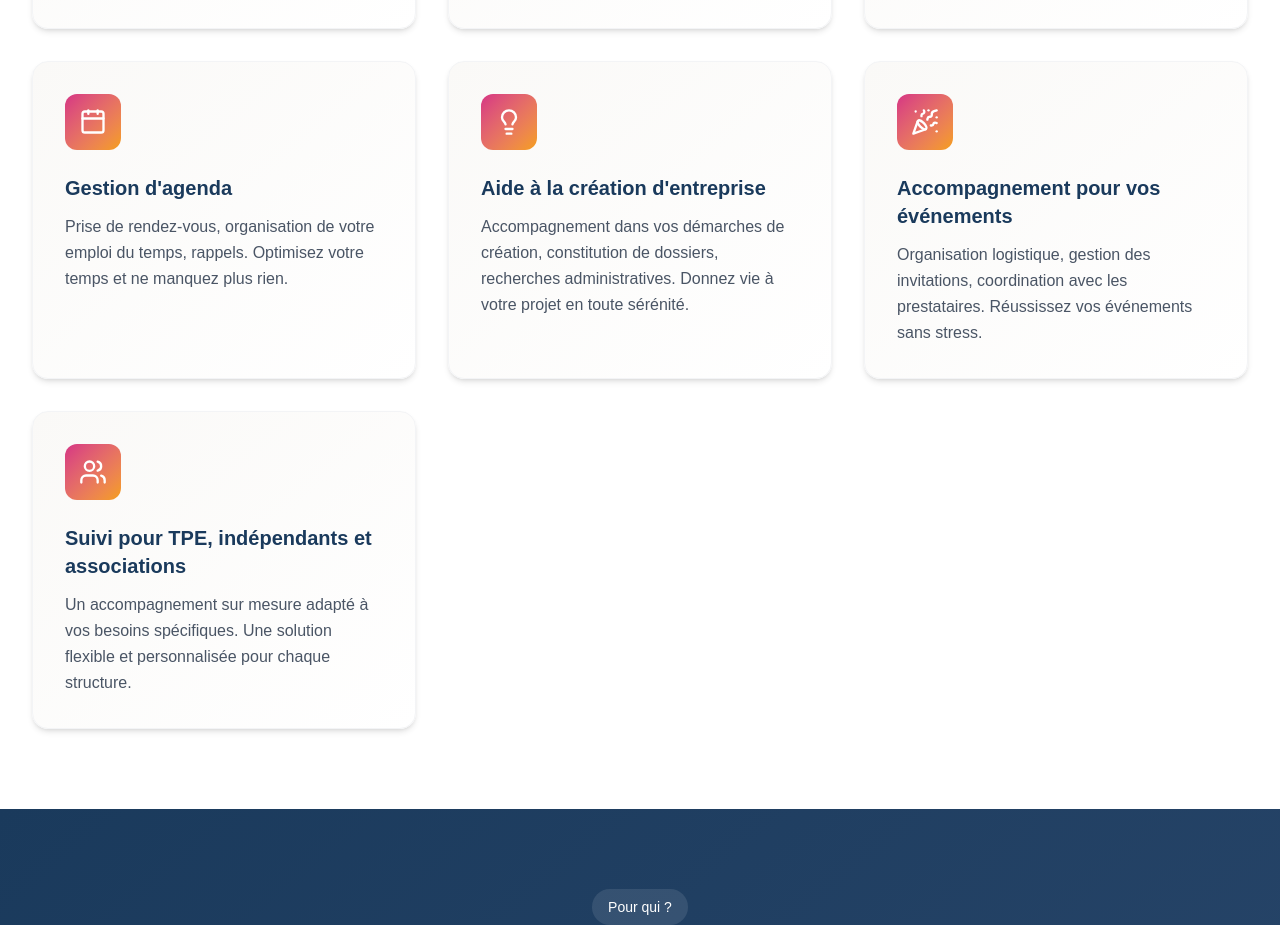
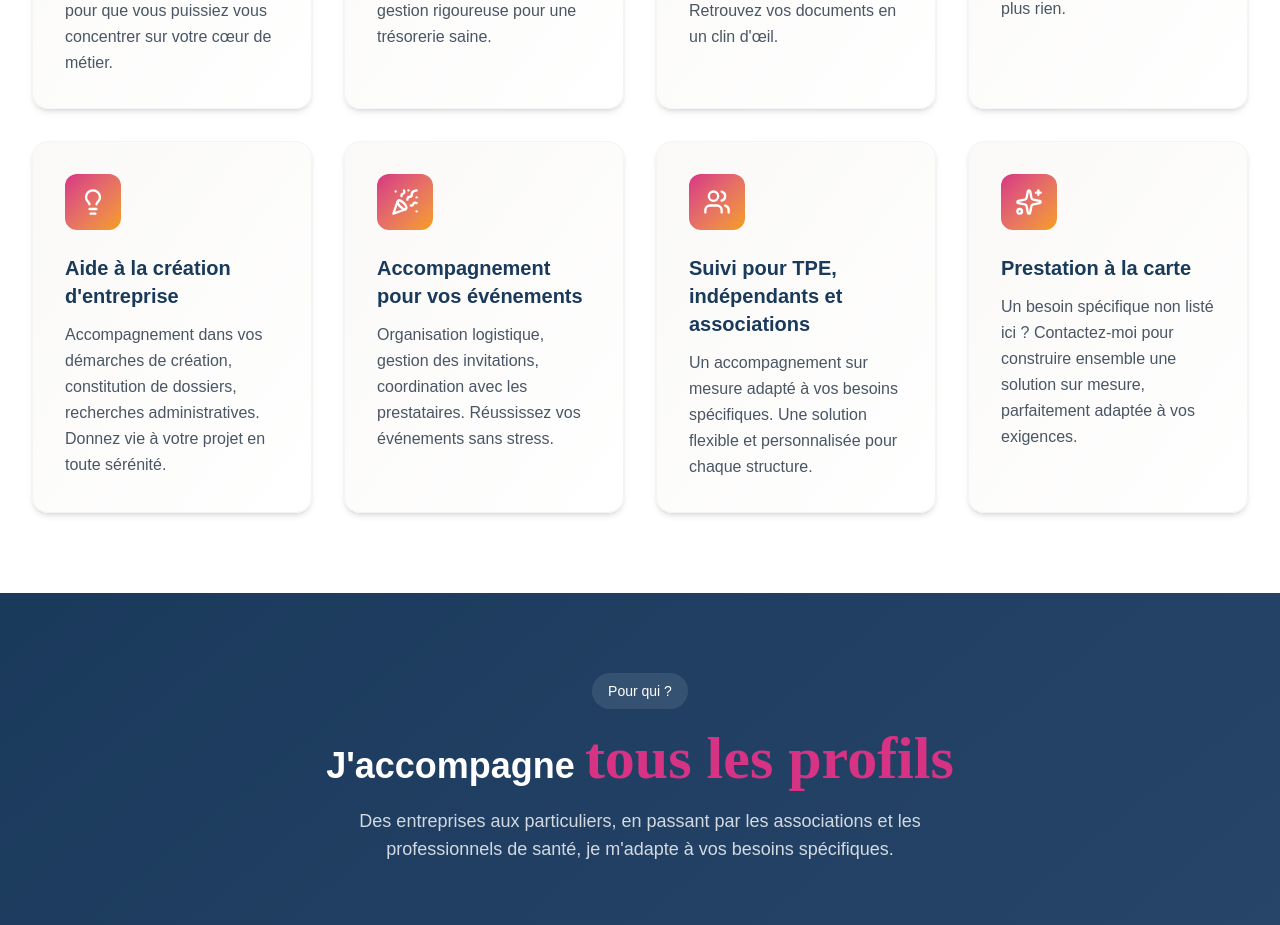
Before and after one commit to agenceleela/helloassist, a Next.js app: page / in a window 1280 px wide. Shown: the part 1510-2435 px from the top of the page. Built offline with nearby package versions, Linux system fonts and the light colour scheme.

Commit message:
fix: carte services a la carte

```diff
--- a/src/components/Services.tsx
+++ b/src/components/Services.tsx
@@ -9,6 +9,7 @@ import {
   Lightbulb,
   PartyPopper,
   Users,
+  Sparkles,
 } from "lucide-react";
 
 const services = [
@@ -54,6 +55,12 @@ const services = [
     description:
       "Un accompagnement sur mesure adapté à vos besoins spécifiques. Une solution flexible et personnalisée pour chaque structure.",
   },
+  {
+    icon: Sparkles,
+    title: "Prestation à la carte",
+    description:
+      "Un besoin spécifique non listé ici ? Contactez-moi pour construire ensemble une solution sur mesure, parfaitement adaptée à vos exigences.",
+  },
 ];
 
 const Services = () => {
@@ -83,7 +90,7 @@ const Services = () => {
         </motion.div>
 
         {/* Services Grid */}
-        <div className="grid md:grid-cols-2 lg:grid-cols-3 gap-8">
+        <div className="grid md:grid-cols-2 lg:grid-cols-4 gap-8">
           {services.map((service, index) => (
             <motion.div
               key={service.title}
```
